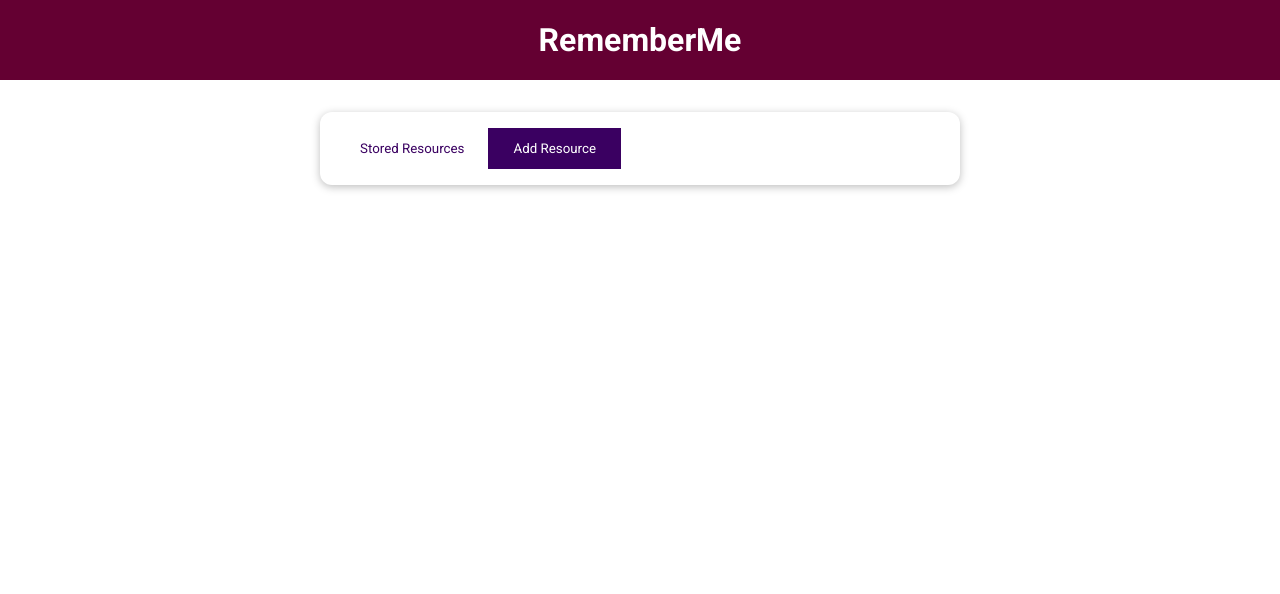
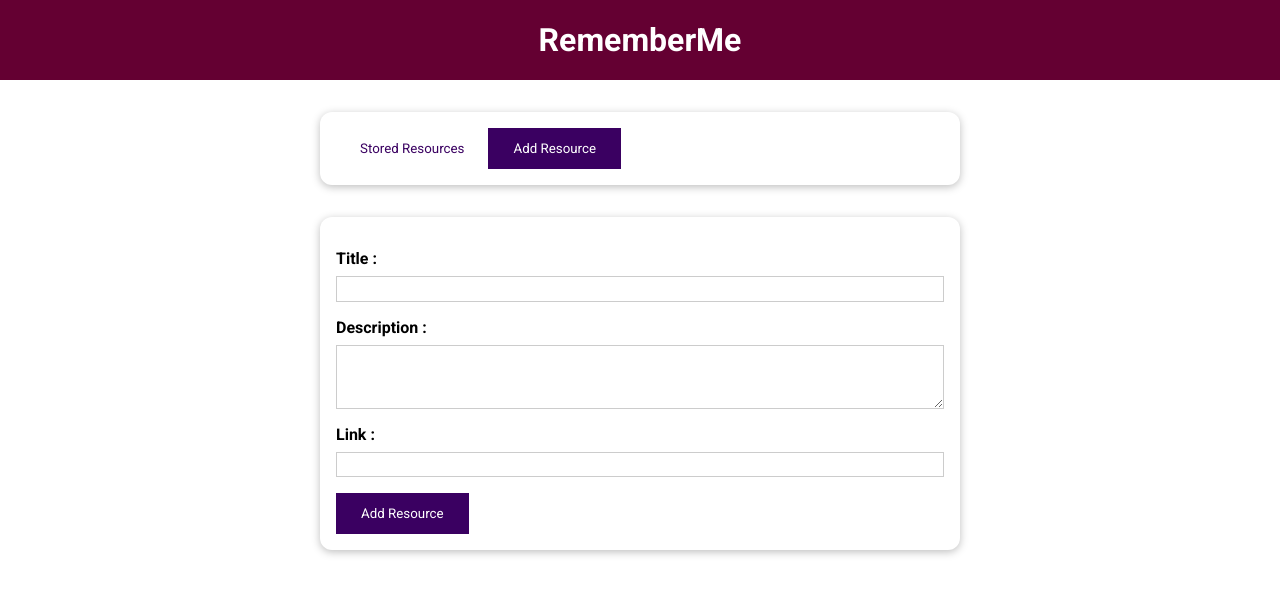
Before and after one commit to yasithWimukthi/vue-remember-me, a Vue app: page / in a window 1280 px wide. Both pictures are taken after a click on the button "Add Resource". Shown: the top 594 px of the page. Built offline with nearby package versions, Linux system fonts and the light colour scheme.

Commit message:
implement AddResource component

```diff
--- a/src/components/learning-resources/AddResource.vue
+++ b/src/components/learning-resources/AddResource.vue
@@ -1,5 +1,23 @@
 <template>
-
+    <base-card>
+        <form>
+            <div class="form-control">
+                <label for="title">Title : </label>
+                <input id="title" type="text" />
+            </div>
+            <div class="form-control">
+                <label for="description">Description : </label>
+                <textarea id="description" name="description" rows="3" ></textarea>
+            </div>
+            <div class="form-control">
+                <label for="link">Link : </label>
+                <input id="link" type="url" />
+            </div>
+            <div>
+                <base-button type="submit">Add Resource</base-button>
+            </div>
+        </form>
+    </base-card>
 </template>
 
 <script>
@@ -9,5 +27,29 @@
 </script>
 
 <style scoped>
+    label {
+        font-weight: bold;
+        display: block;
+        margin-bottom: 0.5rem;
+    }
 
+    input,
+    textarea {
+        display: block;
+        width: 100%;
+        font: inherit;
+        padding: 0.15rem;
+        border: 1px solid #ccc;
+    }
+
+    input:focus,
+    textarea:focus {
+        outline: none;
+        border-color: #3a0061;
+        background-color: #f7ebff;
+    }
+
+    .form-control {
+        margin: 1rem 0;
+    }
 </style>
```
